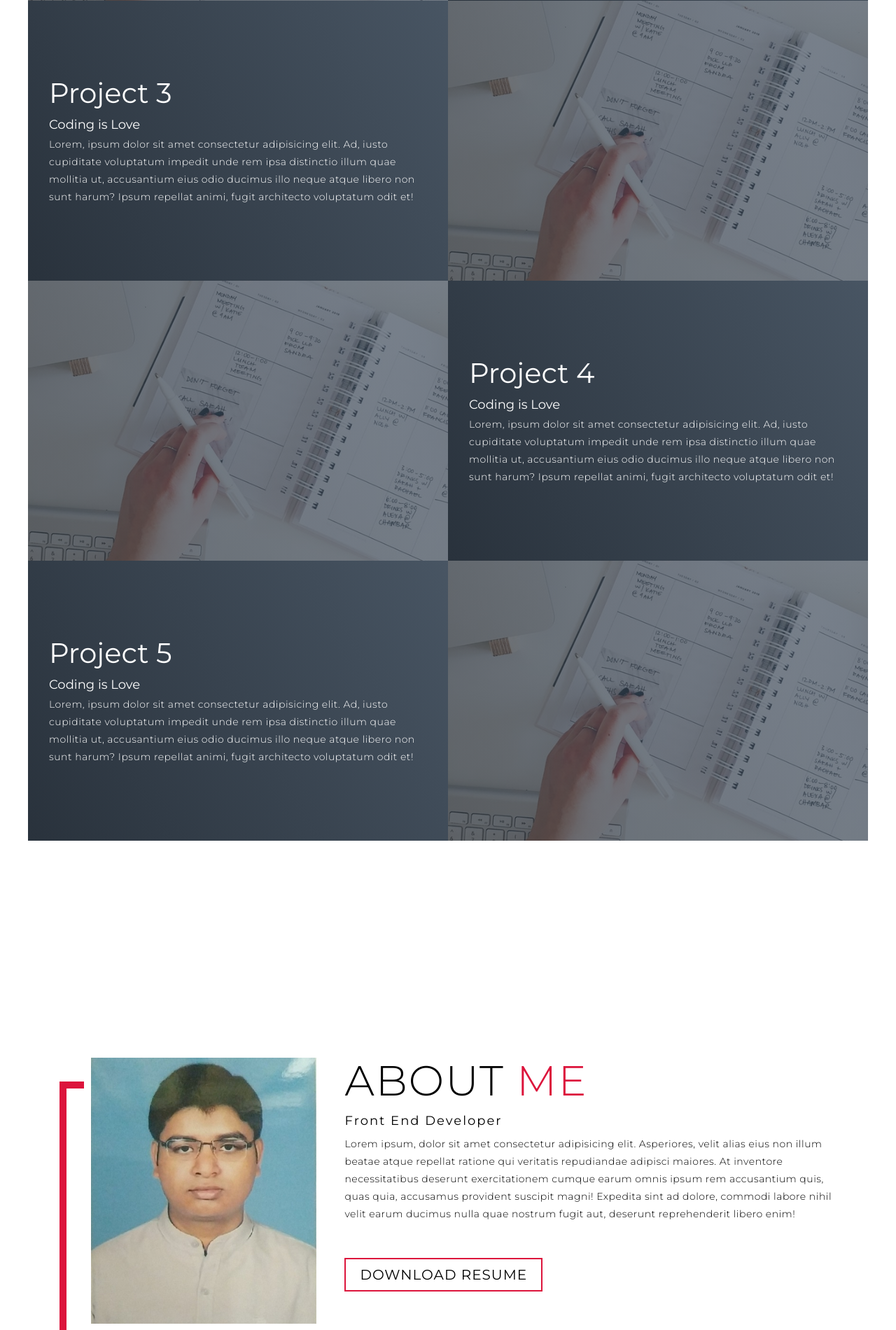
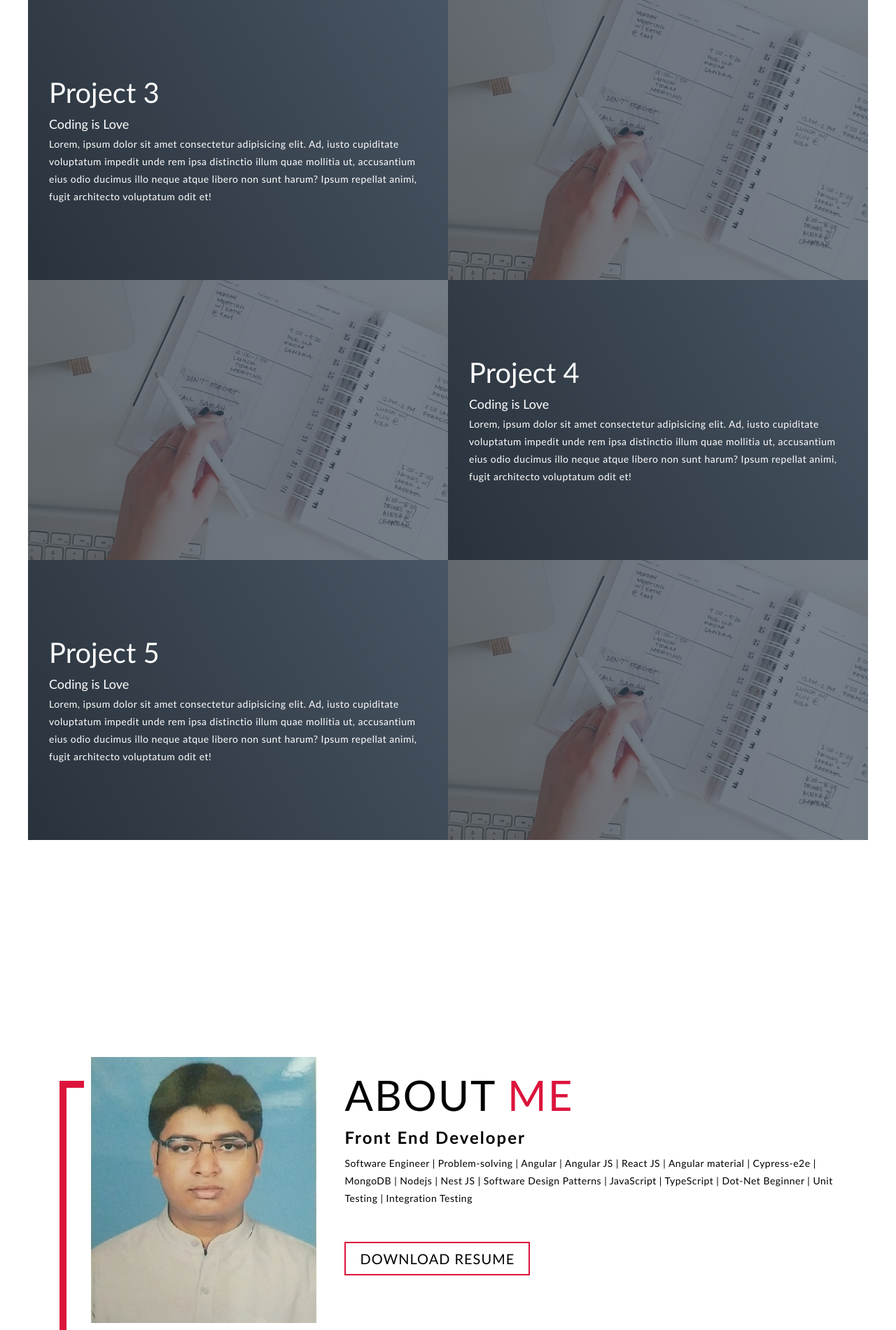
Before and after one commit to Ashike12/MyPortfolio, a PHP site: page /index.html in a window 1280 px wide. Shown: the part 2622-4522 px from the top of the page at 70% size. Run offline with PHP 8.4, Linux system fonts and the light colour scheme.

Commit message:
small odification need a lot of modifications

```diff
--- a/index.html
+++ b/index.html
@@ -24,8 +24,7 @@
           </div>
           <ul>
             <li><a href="#landing-view" data-after="Home">Home</a></li>
-            <li><a href="#services" data-after="Service">Services</a></li>
-            <li><a href="#projects" data-after="Projects">Projects</a></li>
+            <li><a href="#services" data-after="Service">Portfolio</a></li>
             <li><a href="#about" data-after="About">About</a></li>
             <li><a href="#contact" data-after="Contact">Contact</a></li>
           </ul>
@@ -43,7 +42,7 @@
         <h1>Hello, <span></span></h1>
         <h1>My Name is <span></span></h1>
         <h1>Ashike <span></span></h1>
-        <a href="#projects" type="button" class="cta">Portfolio</a>
+        <a href="#services" type="button" class="cta">Portfolio</a>
       </div>
     </div>
   </section>
@@ -175,13 +174,11 @@
       </div>
       <div class="col-right">
         <h1 class="section-title">About <span>me</span></h1>
-        <h2>Front End Developer</h2>
-        <p>Lorem ipsum, dolor sit amet consectetur adipisicing elit. Asperiores, velit alias eius non illum beatae atque
-          repellat ratione qui veritatis repudiandae adipisci maiores. At inventore necessitatibus deserunt
-          exercitationem cumque earum omnis ipsum rem accusantium quis, quas quia, accusamus provident suscipit magni!
-          Expedita sint ad dolore, commodi labore nihil velit earum ducimus nulla quae nostrum fugit aut, deserunt
-          reprehenderit libero enim!</p>
-        <a href="#" class="cta">Download Resume</a>
+        <h2 class="font-size-24 text-bold">Front End Developer</h2>
+        <p>Software Engineer | Problem-solving | Angular | Angular JS | React JS | Angular material | Cypress-e2e |
+          MongoDB | Nodejs | Nest JS | Software Design Patterns | JavaScript | TypeScript | Dot-Net Beginner | Unit
+          Testing | Integration Testing</p>
+        <a href="./Profile.pdf" target="_blank" class="cta">Download Resume</a>
       </div>
     </div>
   </section>
@@ -234,16 +231,15 @@
       <h2>Your Complete Web Solution</h2>
       <div class="social-icon">
         <div class="social-item">
-          <a href="#"><img src="https://img.icons8.com/bubbles/100/000000/facebook-new.png" /></a>
+          <a href="https://www.linkedin.com/in/ashikur-rahmam-nabir-381085a7" target="_blank"><img
+              src="./img/icons8-linkedin-48.png" /></a>
+        </div>
+        <div class="social-item">
+          <a href="https://www.facebook.com/ashikur.rahmannabir" target="_blank"><img
+              src="https://img.icons8.com/bubbles/100/000000/facebook-new.png" /></a>
         </div>
         <div class="social-item">
           <a href="#"><img src="https://img.icons8.com/bubbles/100/000000/instagram-new.png" /></a>
-        </div>
-        <div class="social-item">
-          <a href="#"><img src="https://img.icons8.com/bubbles/100/000000/twitter.png" /></a>
-        </div>
-        <div class="social-item">
-          <a href="#"><img src="https://img.icons8.com/bubbles/100/000000/behance.png" /></a>
         </div>
       </div>
       <p>Copyright © 2020 Ashike. All rights reserved</p>
--- a/style.css
+++ b/style.css
@@ -6,7 +6,7 @@
 }
 html {
 	font-size: 10px;
-	font-family: "Montserrat", sans-serif;
+	font-family: "calibri", sans-serif;
 	scroll-behavior: smooth;
 }
 a {
@@ -29,7 +29,7 @@ p {
 	font-size: 1.4rem;
 	margin-top: 5px;
 	line-height: 2.5rem;
-	font-weight: 300;
+	font-weight: 400;
 	letter-spacing: 0.05rem;
 }
 .section-title {
@@ -717,3 +717,11 @@ p {
 	}
 }
 /* End  Media Query For Desktop */
+
+.font-size-24 {
+	font-size: 24px !important;
+}
+
+.text-bold {
+	font-weight: bold !important;
+}
```
Also changed, not shown: img/icons8-linkedin-48.png (added), 1 other file.
